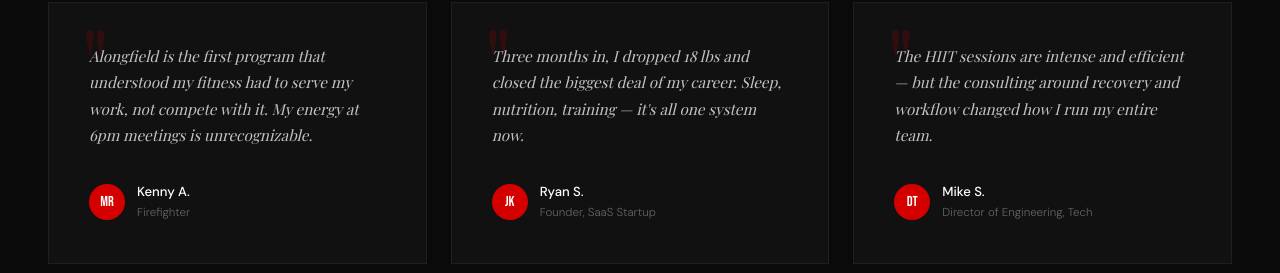
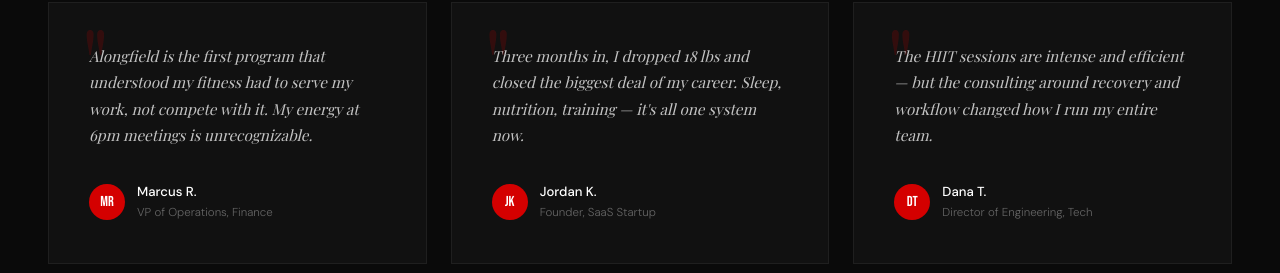
Before and after one commit to AlongfieldLLC/alongfieldllc, a plain HTML site: page index.html in a window 1280 px wide. Shown: the part 6211-6484 px from the top of the page. Drawn offline with nearby package versions, Linux system fonts and the light colour scheme; a web font is replaced by a local one.

Commit message:
Update index.html

```diff
--- a/index.html
+++ b/index.html
@@ -351,15 +351,15 @@
   <div class="testi-grid">
     <div class="testi-card reveal">
       <p class="testi-text">Alongfield is the first program that understood my fitness had to serve my work, not compete with it. My energy at 6pm meetings is unrecognizable.</p>
-      <div class="testi-author"><div class="testi-avatar">MR</div><div><p class="testi-name">Kenny A.</p><p class="testi-role">Firefighter</p></div></div>
+      <div class="testi-author"><div class="testi-avatar">MR</div><div><p class="testi-name">Marcus R.</p><p class="testi-role">VP of Operations, Finance</p></div></div>
     </div>
     <div class="testi-card reveal" style="transition-delay:.15s">
       <p class="testi-text">Three months in, I dropped 18 lbs and closed the biggest deal of my career. Sleep, nutrition, training — it's all one system now.</p>
-      <div class="testi-author"><div class="testi-avatar">JK</div><div><p class="testi-name">Ryan S.</p><p class="testi-role">Founder, SaaS Startup</p></div></div>
+      <div class="testi-author"><div class="testi-avatar">JK</div><div><p class="testi-name">Jordan K.</p><p class="testi-role">Founder, SaaS Startup</p></div></div>
     </div>
     <div class="testi-card reveal" style="transition-delay:.3s">
       <p class="testi-text">The HIIT sessions are intense and efficient — but the consulting around recovery and workflow changed how I run my entire team.</p>
-      <div class="testi-author"><div class="testi-avatar">DT</div><div><p class="testi-name">Mike S.</p><p class="testi-role">Director of Engineering, Tech</p></div></div>
+      <div class="testi-author"><div class="testi-avatar">DT</div><div><p class="testi-name">Dana T.</p><p class="testi-role">Director of Engineering, Tech</p></div></div>
     </div>
   </div>
 </section>
```
